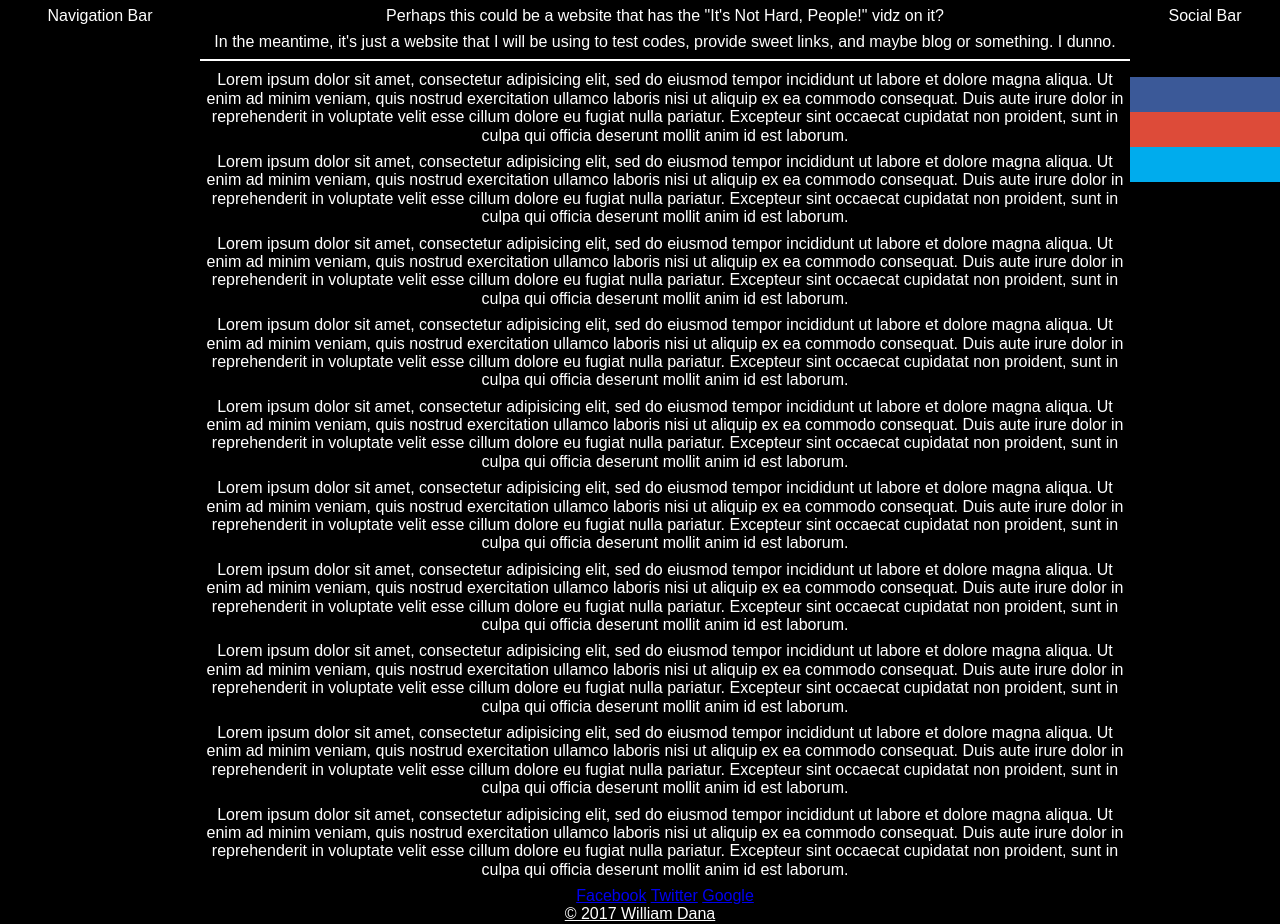
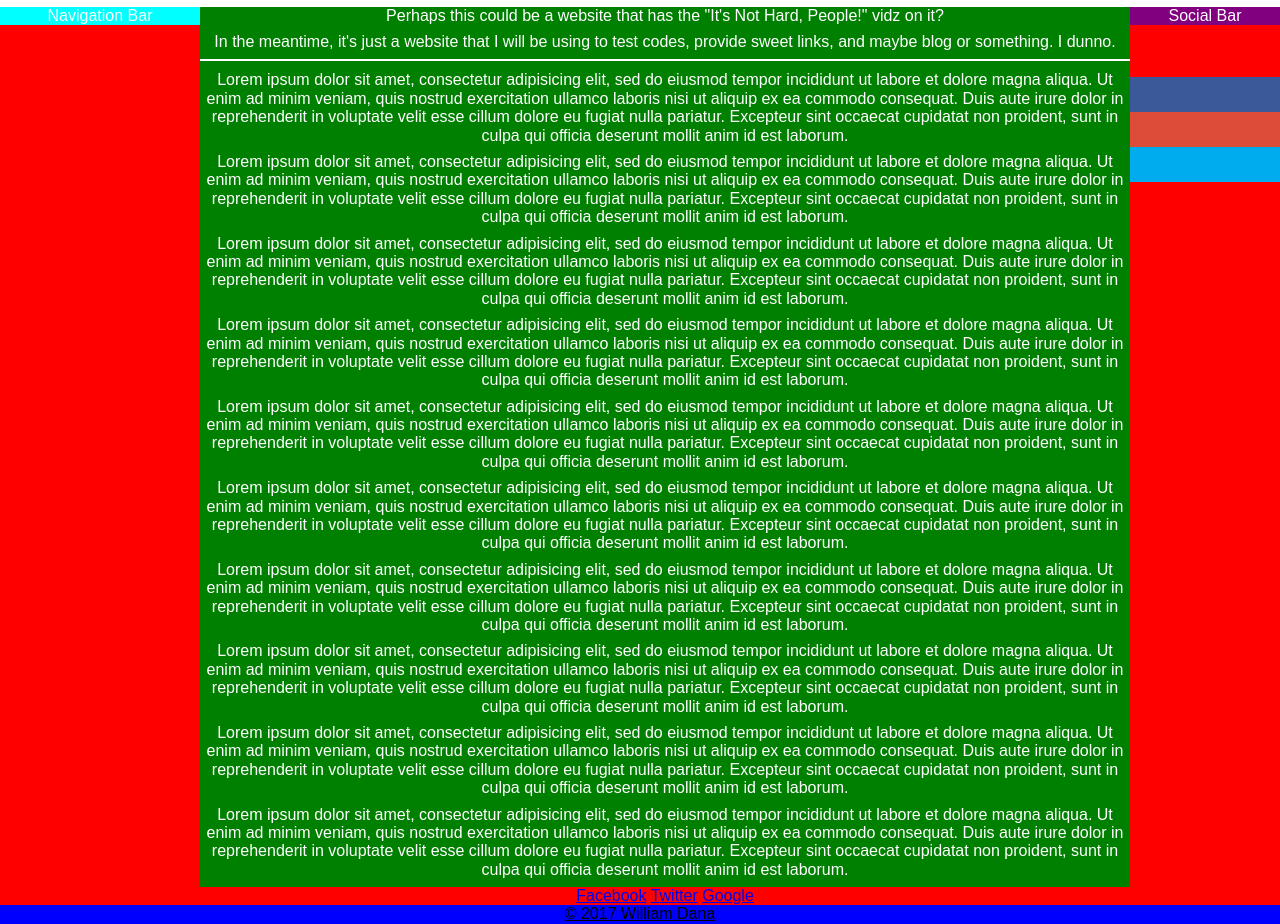
Before and after one commit to wbdana-old/dana, a plain HTML site: page index.html in a window 1280 px wide. Shown: the part 73-997 px from the top of the page. Drawn offline with nearby package versions, Linux system fonts and the light colour scheme.

Commit message:
further change color scheme

```diff
--- a/css/styles.css
+++ b/css/styles.css
@@ -2,8 +2,7 @@ body {
   min-width: 550px;      /* 2x LC width + RC width */
   font-family: sans-serif;
   text-align: center;
-  color: white;
-  background: black;
+  background: white;
 }
 
 #header {
@@ -18,7 +17,7 @@ h1 {
 #container {
   padding-left: 200px;   /* LC width */
   padding-right: 150px;  /* RC width */
-  background: black;
+  background: red;
 }
 #container .column {
   position: relative;
@@ -27,8 +26,9 @@ h1 {
 }
 #center {
   width: 100%;
-  background: black;
+  background: green;
   z-index: 0;
+  color: white;
 }
 
 div#center p {
@@ -40,18 +40,18 @@ div#center p {
   width: 200px;          /* LC width */
   right: 200px;          /* LC width */
   margin-left: -100%;
-  background: black;
+  background: aqua;
   color: white;
 }
 #right {
   width: 150px;          /* RC width */
   margin-right: -150px;  /* RC width */
-  background: black;
+  background: purple;
   color: white;
 }
 #footer {
   clear: both;
-  background: black;
+  background: blue;
   text-decoration: underline;
 }
 
```
